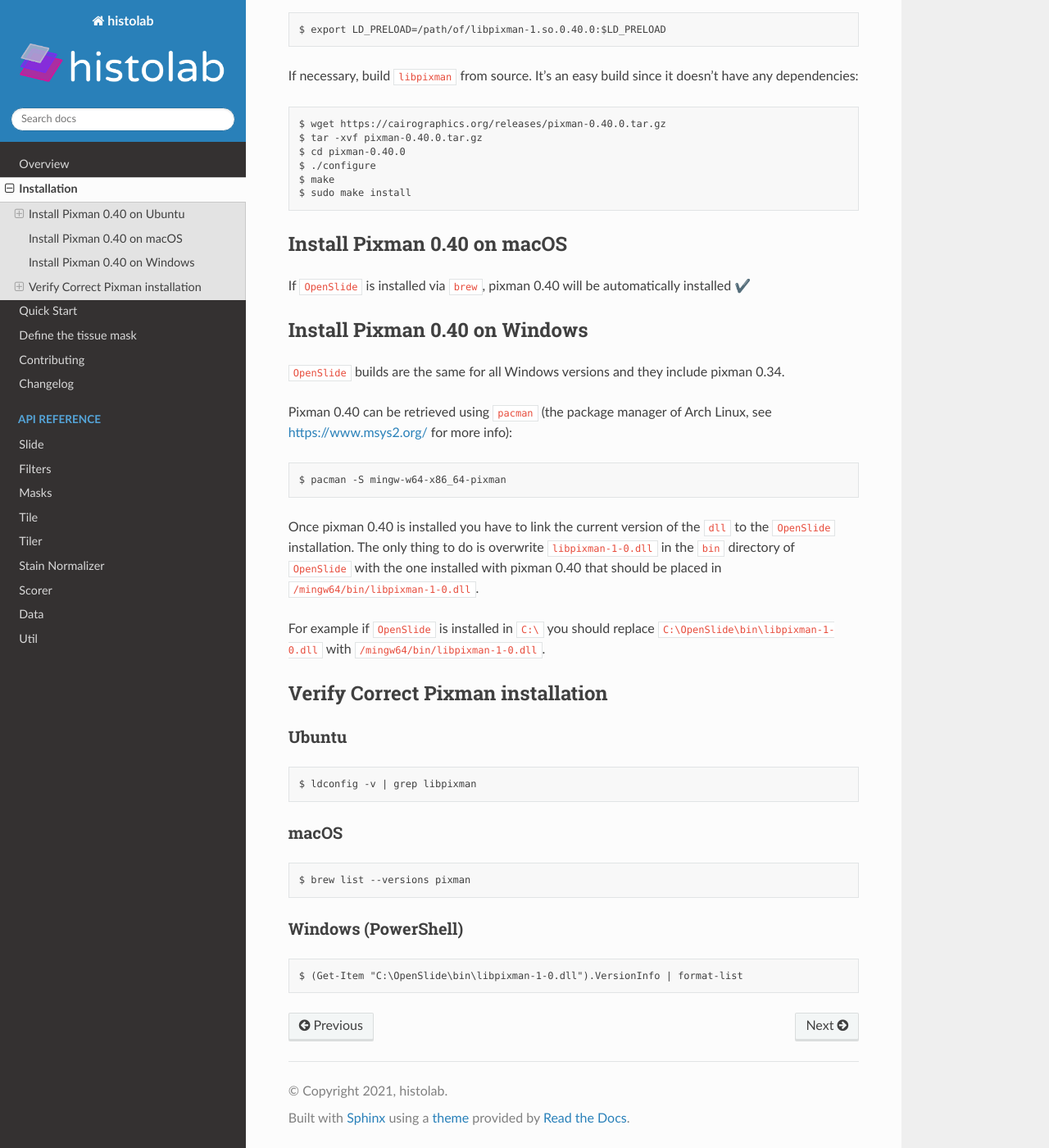
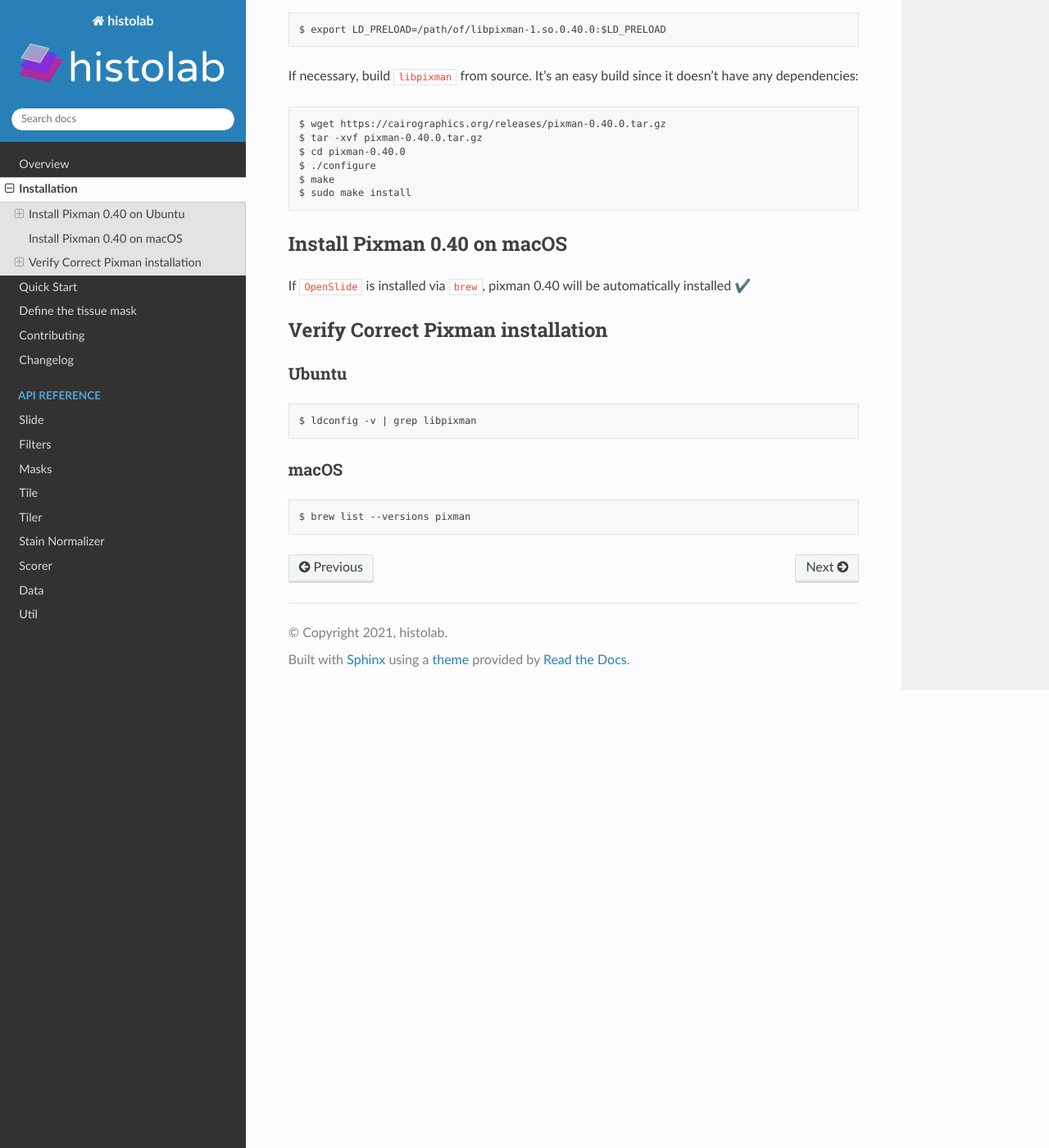
Before and after one commit to histolab/histolab, a Sphinx documentation site: the page built from docs/installation.rst, in a window 1280 px wide and 1400 px high, scrolled down 832 px. Shown: the whole window at 82% size. Built offline with Sphinx 7.4.7 and the Read the Docs theme 2.0.0, drawn with Linux system fonts in a browser that asks for light colours; formulas are drawn with MathJax 3.

Commit message:
Drop support for Windows

```diff
--- a/docs/installation.rst
+++ b/docs/installation.rst
@@ -51,24 +51,6 @@ Install Pixman 0.40 on macOS
 If ``OpenSlide`` is installed via ``brew``, pixman 0.40 will be automatically installed |:heavy_check_mark:|
 
 
-Install Pixman 0.40 on Windows
-******************************
-
-``OpenSlide`` builds are the same for all Windows versions and they include pixman 0.34.
-
-Pixman 0.40 can be retrieved using ``pacman`` (the package manager of Arch Linux, see `<https://www.msys2.org/>`_ for more info):
-
-.. prompt:: text
-    :prompts: $
-
-    pacman -S mingw-w64-x86_64-pixman
-
-Once pixman 0.40 is installed you have to link the current version of the ``dll`` to the ``OpenSlide`` installation.
-The only thing to do is overwrite ``libpixman-1-0.dll`` in the ``bin`` directory of ``OpenSlide`` with the one installed with pixman 0.40 that should be placed in ``/mingw64/bin/libpixman-1-0.dll``.
-
-For example if ``OpenSlide`` is installed in ``C:\`` you should replace ``C:\OpenSlide\bin\libpixman-1-0.dll`` with ``/mingw64/bin/libpixman-1-0.dll``.
-
-
 Verify Correct Pixman installation
 **********************************
 
@@ -88,12 +70,3 @@ macOS
     :prompts: $
 
     brew list --versions pixman
-
-
-Windows (PowerShell)
---------------------
-
-.. prompt:: text
-    :prompts: $
-
-    (Get-Item "C:\OpenSlide\bin\libpixman-1-0.dll").VersionInfo | format-list
--- a/pyproject.toml
+++ b/pyproject.toml
@@ -38,7 +38,7 @@
 
 [tool.poetry.dev-dependencies]
 flake8 = "*"
-pre-commit = "^2.21.0"
+pre-commit = "^3.2.0"
 pyflakes = "^3.0.1"
 pycodestyle = "^2.10.0"
 toml = "^0.10.2"
```
Also changed, not shown: README.md (+0 -1 lines), .pre-commit-config.yaml, 4 other files.
